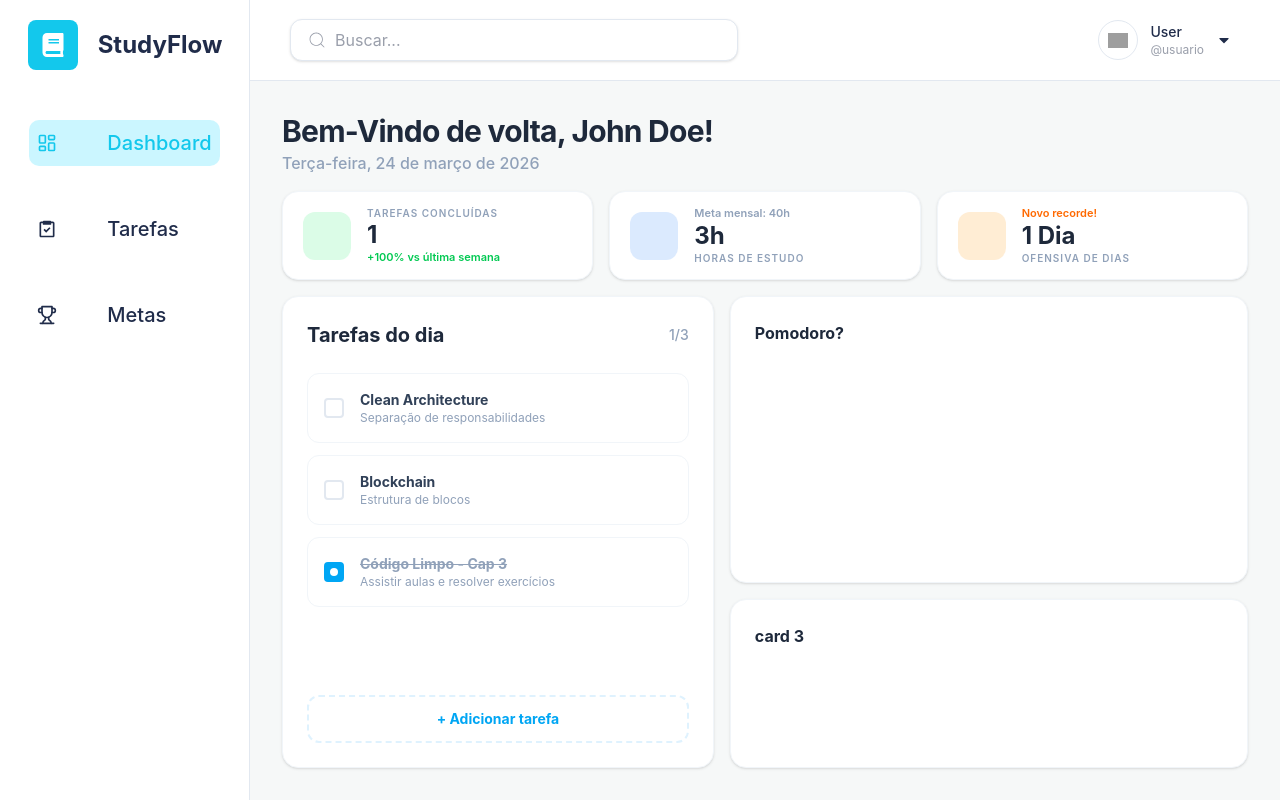
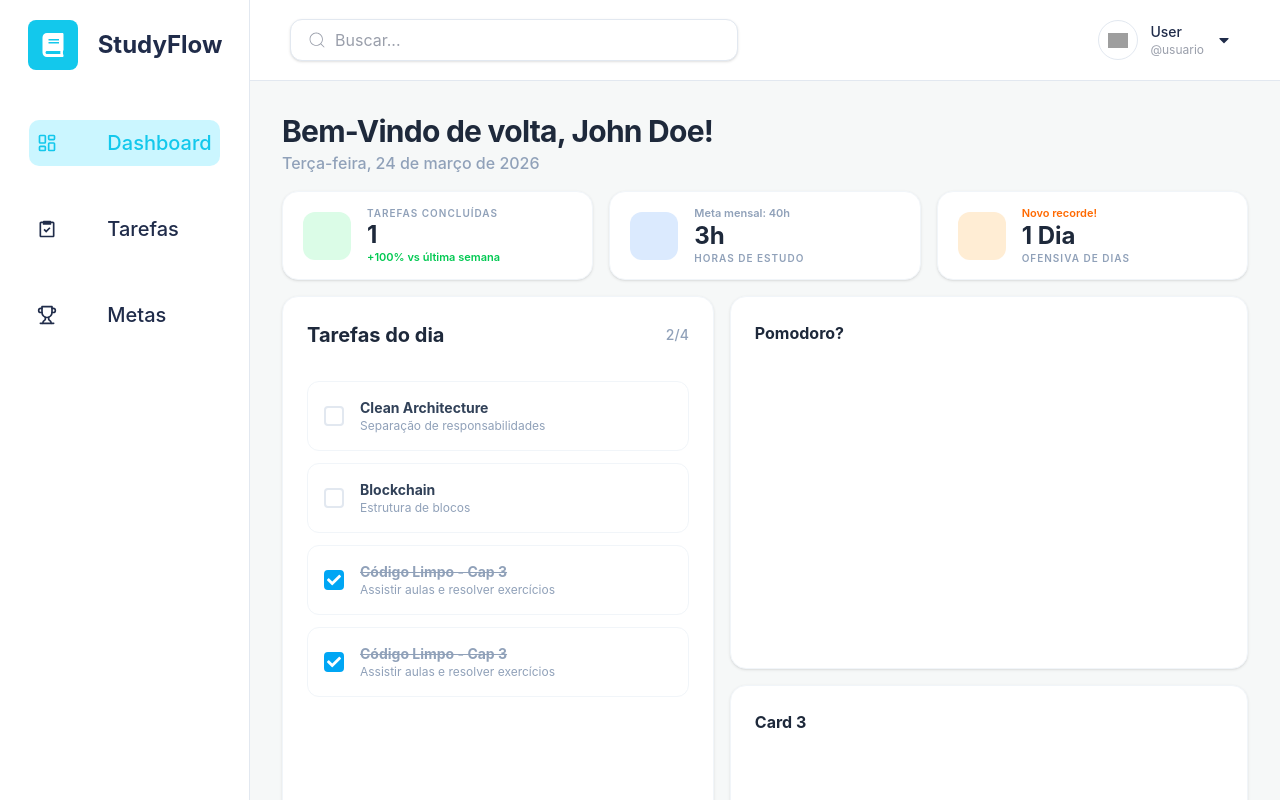
Before and after one commit to MadureiraHenrique/StudyPlanning, a Next.js app in the folder src/frontend/: page / in a window 1280 px wide. Built offline with nearby package versions, Linux system fonts and the light colour scheme; grey boxes are pictures that could not be loaded.

Commit message:
formulário de nova tarefa e correção de bugs visuais em alguns componentes

```diff
--- a/src/frontend/app/page.tsx
+++ b/src/frontend/app/page.tsx
@@ -1,7 +1,14 @@
-import { StatCard } from "@/components/ui/stat-card";
+"use client";
+
+import { StatCard } from "@/components/ui/heder-stat-card";
 import { TaskList } from "@/components/layout/taskList";
+import { useState } from "react";
+import { TaskForms } from "@/components/forms/task-forms";
+import { Card } from "@/components/ui/cards-components";
 
 export default function DashboardPage() {
+  const [showForm, setShowForm] = useState(false);
+
   return (
     <div className="flex flex-col gap-4 h-full">
       <div className="flex flex-col gap-0.5">
@@ -10,7 +17,10 @@ export default function DashboardPage() {
         </h1>
         <p className="text-slate-400 font-medium first-letter:uppercase">
           {new Date().toLocaleDateString("pt-BR", {
-            weekday: 'long', day: 'numeric', month: 'long', year: 'numeric'
+            weekday: "long",
+            day: "numeric",
+            month: "long",
+            year: "numeric",
           })}
         </p>
       </div>
@@ -40,16 +50,13 @@ export default function DashboardPage() {
         />
       </div>
       <div className="grid grid-cols-1 lg:grid-cols-[1fr_1.2fr] gap-4 flex-1">
-        <TaskList />
+        <TaskList setShowForm={setShowForm} />
         <div className="flex flex-col gap-4 h-full">
-          <div className="bg-white p-6 rounded-2xl border border-slate-100 shadow-sm flex-[2]">
-            <h2 className="text-base font-bold text-[#1e293b]">Pomodoro?</h2>
-          </div>
-          <div className="bg-white p-6 rounded-2xl border border-slate-100 shadow-sm flex-1">
-            <h2 className="text-base font-bold text-[#1e293b]">card 3</h2>
-          </div>
+          <Card title="Pomodoro?" className="flex-[2]" />
+          <Card title="Card 3" className="flex-1" />
         </div>
       </div>
+      {showForm && <TaskForms formType="New" setShowForm={setShowForm} />}
     </div>
   );
 }
--- a/src/frontend/app/tasks/page.tsx
+++ b/src/frontend/app/tasks/page.tsx
@@ -1,19 +1,42 @@
 "use client";
-import { TaksForms } from "@/components/forms/task-forms";
+import { TaskForms } from "@/components/forms/task-forms";
 import { GridTask } from "@/components/task/grid-task";
 import { ListTask } from "@/components/task/list-task";
 import { TaskCategories } from "@/components/task/task-category";
 import { useState } from "react";
 
+type dataProps = handleSubmitProps;
+
+type handleSubmitProps = {
+  title: string;
+  description?: string;
+  subtasks?: string[];
+};
+
 const Tasks = () => {
   const [display, setDisplay] = useState<"grid" | "list">("grid");
+  const [showForm, setShowForm] = useState(false);
+
+  function handleSubmit(data: dataProps) {
+    alert(JSON.stringify(data));
+  }
   return (
     <main className="w-full h-full flex flex-col gap-4 items-center">
       <section className="w-full">
-        <TaskCategories display={display} setDisplay={setDisplay} />
+        <TaskCategories
+          display={display}
+          setDisplay={setDisplay}
+          setShowForm={setShowForm}
+        />
       </section>
       <section>{display === "grid" ? <GridTask /> : <ListTask />}</section>
-      <TaksForms formType="New" />
+      {showForm && (
+        <TaskForms
+          formType="New"
+          setShowForm={setShowForm}
+          handleSubmit={handleSubmit}
+        />
+      )}
     </main>
   );
 };
--- a/src/frontend/components/forms/task-forms.tsx
+++ b/src/frontend/components/forms/task-forms.tsx
@@ -1,74 +1,156 @@
 "use client";
 import { useState } from "react";
 import { ButtonComponent } from "../ui/button-component";
-import { todo } from "node:test";
+import { InputComponent } from "../ui/input-component";
+import { IoMdRemoveCircleOutline } from "react-icons/io";
 
-type TaksFormsProps = {
+type TaskFormsProps = {
   formType: "New" | "Edit";
-  handleSubmit?: () => void;
+  handleSubmit?: (data: FormData) => void;
+  setShowForm: React.Dispatch<React.SetStateAction<boolean>>;
 };
 
-export const TaksForms = ({ formType, handleSubmit }: TaksFormsProps) => {
-  const [toDo, setToDo] = useState(false);
+type FormData = {
+  title: string;
+  description: string;
+  subtasks: string[];
+};
+
+export const TaskForms = ({
+  formType,
+  handleSubmit,
+  setShowForm,
+}: TaskFormsProps) => {
+  const [isTodoMode, setIsTodoMode] = useState(false);
+  const [title, setTitle] = useState("");
+  const [description, setDescription] = useState("");
+  const [subtasks, setSubtasks] = useState<string[]>([""]);
+
+  function handleSubtaskChange(value: string, index: number) {
+    const updated = [...subtasks];
+    updated[index] = value;
+    setSubtasks(updated);
+  }
+
+  function addSubtask() {
+    setSubtasks((prev) => [...prev, ""]);
+  }
+
+  function removeSubtask(index: number) {
+    if (index > 0) {
+      setSubtasks((prev) => prev.filter((item, i) => i !== index));
+    }
+  }
+
+  const onSubmit = (e: React.FormEvent) => {
+    e.preventDefault();
+    if (!setTitle) return;
+
+    const data = {
+      title,
+      description,
+      subtasks,
+    };
+    if (handleSubmit) {
+      handleSubmit(data);
+    }
+    setDescription("");
+    setTitle("");
+    setSubtasks([""]);
+  };
+
   return (
-    <div className="fixed top-0 left-0 right-0 z-50 inset-0 bg-black/50 h-full flex items-center justify-center">
+    <div className="fixed inset-0 z-50 bg-black/50 flex items-center justify-center p-2">
       <form
-        className="bg-white rounded shadow border border-(--color-border) flex flex-col p-7.5 gap-3 w-lg min-h-157"
-        onSubmit={handleSubmit}
+        onSubmit={onSubmit}
+        className="bg-white rounded shadow border border-(--color-border) flex flex-col p-7 gap-4 w-lg h-140"
       >
-        {formType === "New" ? (
+        <div>
           <h1 className="text-3xl font-bold text-[#1e293b] tracking-tight">
-            Nova Tarefa
+            {formType === "New" ? "Nova Tarefa" : "Editar Tarefa"}
           </h1>
-        ) : (
-          <h1>Editando Tarefa</h1>
-        )}
-        <h2 className="text-(--color-text-secondary)">
+          <p className="text-(--color-text-secondary)">
             Organize sua rotina preenchendo os detalhes abaixo.
-        </h2>
-        <div className="h-[50vh] flex flex-col justify-between gap-3">
-          <div className="h-full flex flex-col gap-3">
-            <label className="font-semibold text-[14px]">Tarefa</label>
-            <input
-              className="border border-(--color-border) p-2 rounded"
+          </p>
+        </div>
+
+        <div className="flex flex-col gap-4 overflow-y-auto w-full p-2 flex-1">
+          <div className="">
+            <label className="font-semibold text-sm">Tarefa</label>
+            <InputComponent
+              value={title}
+              onChange={(e) => setTitle(e.target.value)}
               placeholder="Ex: Estudar React Context API"
-            />
-            <div className="flex justify-between items-center">
-              <label className="font-semibold text-[14px]">
-                {toDo ? "To-do" : "Descrição"}
-              </label>
-              <div
-                className="flex gap-2 items-center text-sm cursor-pointer hover:font-bold"
-                onClick={() => setToDo((prev) => !prev)}
-              >
-                <p>{toDo ? "Modo to-do" : "Modo de descrição"}</p>
-                <div
-                  className={`h-5 w-5  rounded-2xl cursor-pointer ${toDo ? "bg-(--color-highlight)" : "bg-(--color-border)"}`}
+              required
             />
           </div>
+          <div className="flex justify-between items-center">
+            <label className="font-semibold text-sm">
+              {isTodoMode ? "To-do" : "Descrição"}
+            </label>
+
+            <button
+              type="button"
+              onClick={() => setIsTodoMode((prev) => !prev)}
+              className="flex items-center gap-2 text-sm hover:font-semibold cursor-pointer"
+            >
+              <span>{isTodoMode ? "Modo to-do" : "Modo de descrição"}</span>
+              <div
+                className={`h-5 w-5 rounded-full ${
+                  isTodoMode ? "bg-(--color-highlight)" : "bg-(--color-border)"
+                }`}
+              />
+            </button>
           </div>
-            {toDo ? (
-              <input type="checkbox" />
+          {isTodoMode ? (
+            <div className="flex flex-col gap-2 items-center">
+              {subtasks.map((task, index) => (
+                <InputComponent
+                  key={index}
+                  variant="subtask"
+                  placeholder={`Sub-task ${index + 1}`}
+                  value={task}
+                  onChange={(e) => handleSubtaskChange(e.target.value, index)}
+                  required
+                >
+                  <IoMdRemoveCircleOutline
+                    className="cursor-pointer text-2xl text-(--color-primary) hover:text-(--text-primary) transition"
+                    onClick={() => removeSubtask(index)}
+                  />
+                </InputComponent>
+              ))}
+
+              <button
+                type="button"
+                onClick={addSubtask}
+                className="text-sm text-(--color-primary) hover:underline cursor-pointer p-1"
+              >
+                + Adicionar sub-tarefa
+              </button>
+            </div>
           ) : (
             <textarea
-                className="border border-(--color-border) p-2 rounded h-50 resize-none"
+              value={description}
+              onChange={(e) => setDescription(e.target.value)}
+              className="border border-(--color-border) p-2 rounded h-70 resize-none outline-none transition focus-within:ring-2 focus-within:ring-(--color-primary)"
               placeholder="Descreva o que precisa ser feito..."
             />
           )}
         </div>
-          {/*Buttons*/}
-          <div className="flex gap-5">
-            <ButtonComponent customize="primary" className="w-full">
+
+        <div className="flex gap-4 mt-auto">
+          <ButtonComponent customize="primary" className="w-full" type="submit">
             Salvar
           </ButtonComponent>
+
           <ButtonComponent
             customize="tertiary"
             type="button"
-              className="w-50"
+            className="w-40"
+            onClick={() => setShowForm((prev) => !prev)}
           >
             Cancelar
           </ButtonComponent>
-          </div>
         </div>
       </form>
     </div>
--- a/src/frontend/components/layout/taskList.tsx
+++ b/src/frontend/components/layout/taskList.tsx
@@ -1,26 +1,57 @@
-export function TaskList() {
+import { FaCheck } from "react-icons/fa";
+import { ButtonComponent } from "../ui/button-component";
+
+type TaskListProps = {
+  setShowForm: React.Dispatch<React.SetStateAction<boolean>>;
+};
+
+export function TaskList({ setShowForm }: TaskListProps) {
   const tasks = [
-    { title: "Clean Architecture", sub: "Separação de responsabilidades", done: false },
-    { title: "Blockchain", sub: "Estrutura de blocos", done: false },
-    { title: "Código Limpo - Cap 3", sub: "Assistir aulas e resolver exercícios", done: true },
+    {
+      id: 0,
+      title: "Clean Architecture",
+      sub: "Separação de responsabilidades",
+      done: false,
+    },
+    { id: 1, title: "Blockchain", sub: "Estrutura de blocos", done: false },
+    {
+      id: 2,
+      title: "Código Limpo - Cap 3",
+      sub: "Assistir aulas e resolver exercícios",
+      done: true,
+    },
+    {
+      id: 3,
+      title: "Código Limpo - Cap 3",
+      sub: "Assistir aulas e resolver exercícios",
+      done: true,
+    },
   ];
 
   return (
-    <div className="bg-white p-6 rounded-2xl border border-slate-100 shadow-sm flex flex-col h-full">
+    <div className="bg-white p-6 rounded-2xl border border-slate-100 shadow-sm flex flex-col h-150 gap-1">
       <div className="flex justify-between items-center mb-4">
         <h2 className="text-xl font-bold text-[#1E293B]">Tarefas do dia</h2>
-        <span className="text-sm text-slate-400 font-medium">1/3</span>
+        <span className="text-sm text-slate-400 font-medium">
+          {tasks.filter((task) => task.done === true).length}/{tasks.length}
+        </span>
       </div>
       <br />
-
-      <div className="flex flex-col gap-3 flex-1">
-        {tasks.map((task, index) => (
-          <div key={index} className="flex items-center gap-4 p-4 rounded-xl border border-slate-100 hover:bg-slate-50 transition-all cursor-pointer">
-            <div className={`w-5 h-5 rounded border-2 flex items-center justify-center shrink-0 ${task.done ? 'bg-sky-500 border-sky-500' : 'border-slate-200'}`}>
-              {task.done && <div className="w-2 h-2 bg-white rounded-sm" />}
+      <div className="flex flex-col gap-3 flex-1 overflow-auto ">
+        {tasks.map((task) => (
+          <div
+            key={task.id}
+            className="flex items-center gap-4 p-4 rounded-xl border border-slate-100 hover:bg-slate-50 transition-all cursor-pointer"
+          >
+            <div
+              className={`w-5 h-5 rounded border-2 flex items-center justify-center shrink-0 ${task.done ? "bg-sky-500 border-sky-500" : "border-slate-200"}`}
+            >
+              {task.done && <FaCheck className="text-white text-sm" />}
             </div>
             <div className="flex-1">
-              <p className={`text-sm font-bold ${task.done ? 'text-slate-400 line-through' : 'text-slate-700'}`}>
+              <p
+                className={`text-sm font-bold ${task.done ? "text-slate-400 line-through" : "text-slate-700"}`}
+              >
                 {task.title}
               </p>
               <p className="text-xs text-slate-400">{task.sub}</p>
@@ -29,9 +60,12 @@ export function TaskList() {
         ))}
       </div>
 
-      <button className="w-full mt-4 py-3 border-2 border-dashed border-sky-100 text-sky-500 rounded-xl font-bold text-sm hover:bg-sky-50 transition-all">
+      <ButtonComponent
+        customize="dashed"
+        onClick={() => setShowForm((prev) => !prev)}
+      >
         + Adicionar tarefa
-      </button>
+      </ButtonComponent>
     </div>
   );
 }
--- a/src/frontend/components/task/task-category.tsx
+++ b/src/frontend/components/task/task-category.tsx
@@ -4,18 +4,20 @@ import { IoFilter } from "react-icons/io5";
 import { LuPlus } from "react-icons/lu";
 import { BsGrid } from "react-icons/bs";
 
-import { RiGridFill, RiMenu2Line } from "react-icons/ri";
+import { RiMenu2Line } from "react-icons/ri";
 
 type DisplayType = "grid" | "list";
 
 type TaskCategoriesProps = {
   display: "grid" | "list";
   setDisplay: React.Dispatch<React.SetStateAction<DisplayType>>;
+  setShowForm: React.Dispatch<React.SetStateAction<boolean>>;
 };
 
 export const TaskCategories = ({
   display,
   setDisplay,
+  setShowForm,
 }: TaskCategoriesProps) => {
   const categories = [
     { id: 0, category_name: "Programação" },
@@ -37,7 +39,10 @@ export const TaskCategories = ({
         <ButtonComponent customize="default">
           <IoFilter /> Filtro
         </ButtonComponent>
-        <ButtonComponent customize="primary">
+        <ButtonComponent
+          customize="primary"
+          onClick={() => setShowForm((prev) => !prev)}
+        >
           <LuPlus />
           Nova tarefa
         </ButtonComponent>
--- /dev/null
+++ b/src/frontend/components/ui/cards-components.tsx
@@ -0,0 +1,17 @@
+import React from "react";
+
+type CardProps = {
+  title: string;
+  children?: React.ReactNode;
+  className?: string;
+};
+export const Card = ({ title, children, className = "" }: CardProps) => {
+  return (
+    <div
+      className={`bg-white p-6 rounded-2xl border border-slate-100 shadow-sm ${className}`}
+    >
+      <h2 className="text-base font-bold text-[#1e293b]">{title}</h2>
+      {children}
+    </div>
+  );
+};
```
Also changed, not shown: src/frontend/components/ui/input-component.tsx (+27 -0 lines), src/frontend/components/ui/heder-stat-card.tsx (renamed from src/frontend/components/ui/stat-card.tsx). Lines whose indentation alone changed are shown as unchanged.
